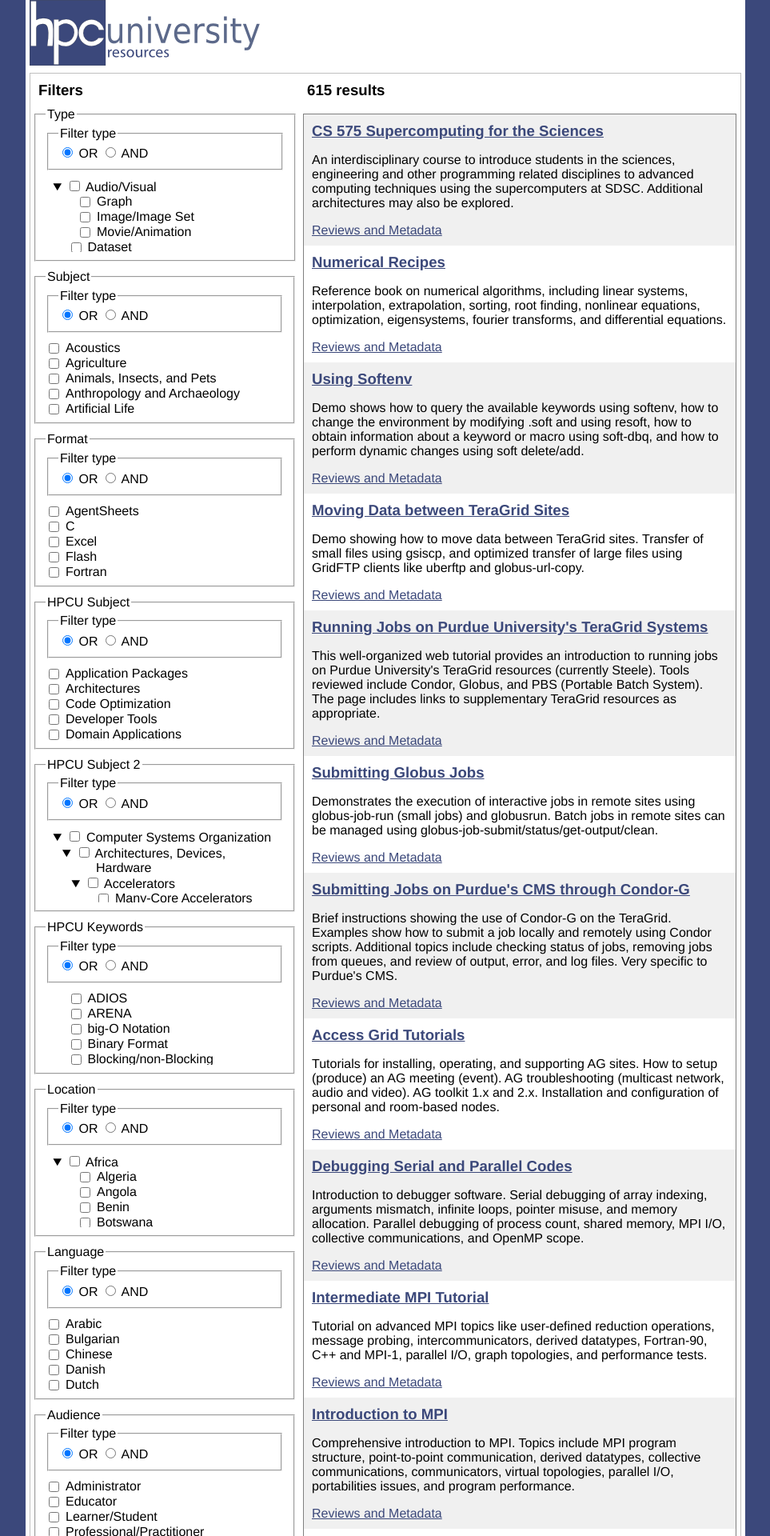
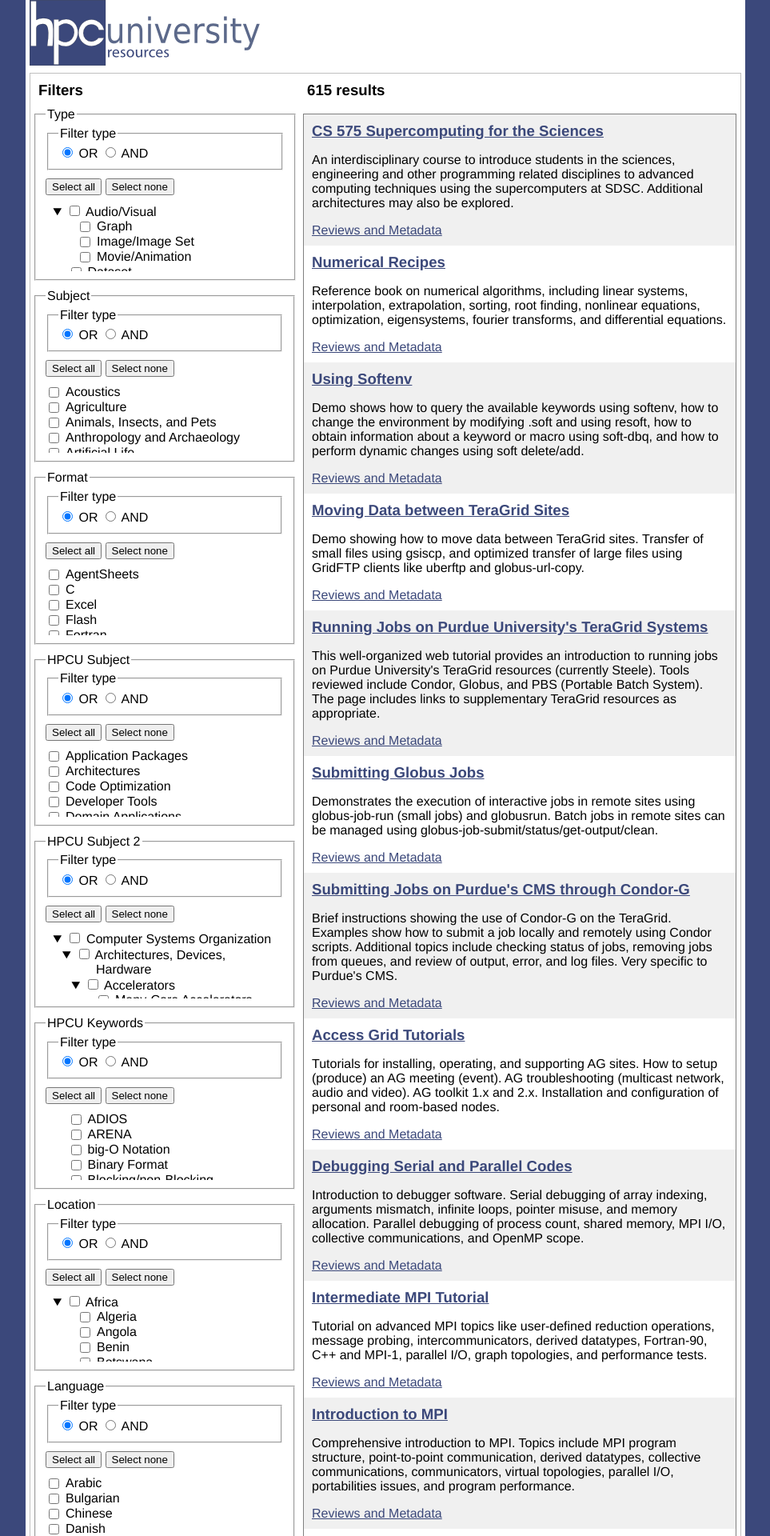
Before and after one commit to shodor-education/hpcu, a Jekyll site: the page built from collections/_single-pages/resources/search.html, in a window 1280 px wide. Shown: the top 1920 px of the page at 80% size, without its empty margins (158-1121 px from the left). Built offline with Jekyll 4.4.1, drawn with Linux system fonts in a browser that asks for light colours; some of the changed text lies outside the part shown.

Commit message:
Add select all/none buttons.

```diff
--- a/_includes/browse-filter.html
+++ b/_includes/browse-filter.html
@@ -21,8 +21,16 @@
     />
     <label for="{{ heading-slug }}-and">AND</label>
   </fieldset>
+  {% capture checkbox-group-name %}{{ heading-slug }}-options{% endcapture %}
+  <div class="select-all-none">
+    <button onclick="setAllCheckboxes('{{ checkbox-group-name }}', true);">
+        Select all
+    </button>
+    <button onclick="setAllCheckboxes('{{ checkbox-group-name }}', false);">
+        Select none
+    </button>
+  </div>
   <div class="options">
-    {% capture checkbox-group-name %}{{ heading-slug }}-options{% endcapture %}
     {% if include.tree %}
       {% include browse-filter-tree.html
         filter-key=heading-slug
--- a/_sass/pages/_resources-search.scss
+++ b/_sass/pages/_resources-search.scss
@@ -14,8 +14,12 @@
     .filter {
       margin: 10px 0 0 0;
 
+      .select-all-none {
+        margin-top: 10px;
+      }
+
       .options {
-        height: 92px;
+        height: 85px;
         margin-top: 10px;
         overflow-y: scroll;
 
@@ -54,7 +58,7 @@
 
     #results {
       border: 1px solid gray;
-      height: 2417px;
+      height: 2705px;
       margin-bottom: 10px;
       margin-top: 18px;
       overflow-y: scroll;
--- a/js/main.js
+++ b/js/main.js
@@ -63,3 +63,12 @@ function selectBrowseOption() {
     );
   }
 }
+
+function setAllCheckboxes(checkboxGroupName, checked) {
+    const checkboxes = document.querySelectorAll(
+      "input[type='checkbox'][name='" + checkboxGroupName + "']"
+    );
+    for (let i = 0; i < checkboxes.length; i++) {
+        checkboxes[i].checked = checked;
+    }
+}
```
